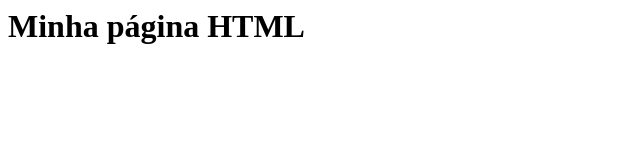
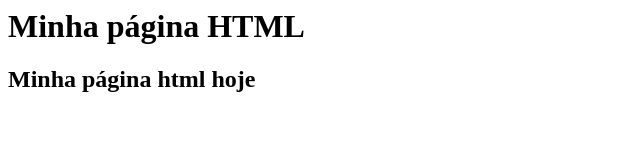
Before and after one commit to ivantag13/gama-no-github, a plain HTML site: page index.html in a window 1280 px wide. Shown: the whole page, without its empty margins (0-640 px from the left). Drawn offline with Linux system fonts and the light colour scheme.

Commit message:
arquivo index.html atualizado

```diff
--- a/index.html
+++ b/index.html
@@ -3,5 +3,8 @@
         <h1>
             Minha página HTML
         </h1>
+        <h2>
+            Minha página html hoje
+        </h2>
     </body>
 </html>
```
